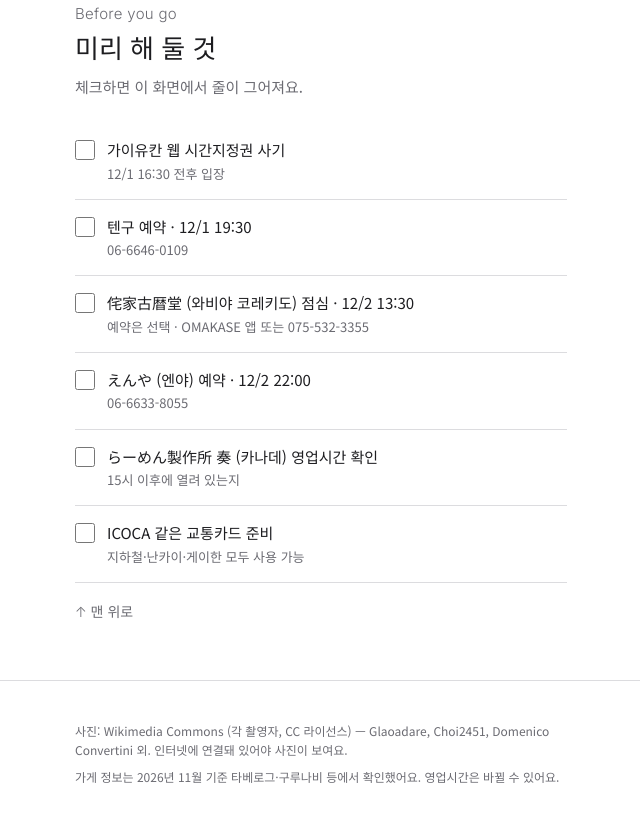
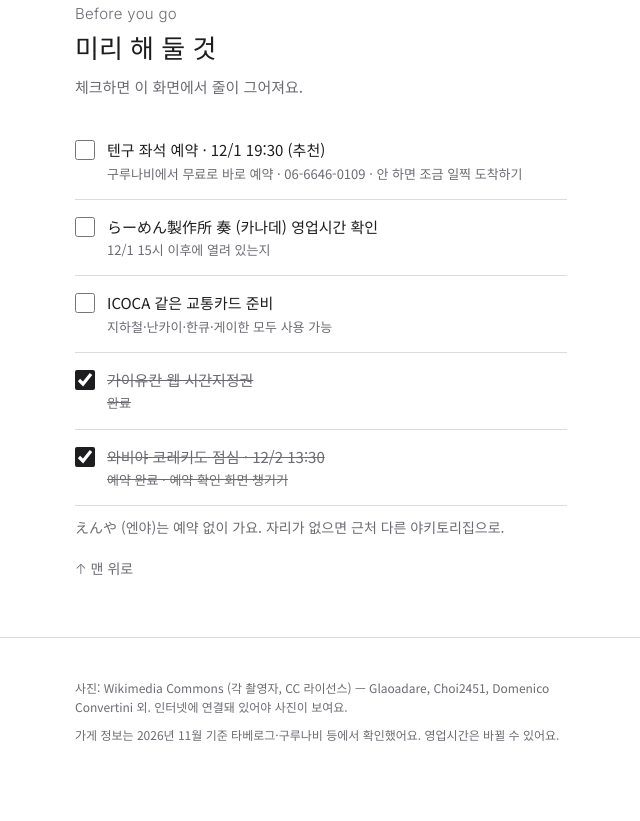
Before and after one commit to ryuretona/tona-artmug, a plain HTML site: page osaka-trip.html in a window 1280 px wide. Shown: the part 9752-10573 px from the top of the page, without its empty margins (319-959 px from the left). Drawn offline with Linux system fonts and the light colour scheme.

Commit message:
Update osaka trip checklist
Co-Authored-By: Claude Opus 5.5 <noreply@anthropic.com>
Claude-Session: https://claude.ai/code/session_01A7Lg8eDme5yMRW1H62c68M

```diff
--- a/osaka-trip.html
+++ b/osaka-trip.html
@@ -276,13 +276,13 @@ footer p+p{margin-top:8px}
   <h3>미리 해 둘 것</h3>
   <p class="lead">체크하면 이 화면에서 줄이 그어져요.</p>
   <ul class="check">
-    <li><label><input type="checkbox" id="c1"><span>가이유칸 웹 시간지정권 사기<small>12/1 16:30 전후 입장</small></span></label></li>
-    <li><label><input type="checkbox" id="c2"><span>텐구 예약 · 12/1 19:30<small>06-6646-0109</small></span></label></li>
-    <li><label><input type="checkbox" id="c3"><span>侘家古暦堂 (와비야 코레키도) 점심 · 12/2 13:30<small>예약은 선택 · OMAKASE 앱 또는 075-532-3355</small></span></label></li>
-    <li><label><input type="checkbox" id="c4"><span>えんや (엔야) 예약 · 12/2 22:00<small>06-6633-8055</small></span></label></li>
-    <li><label><input type="checkbox" id="c5"><span>らーめん製作所 奏 (카나데) 영업시간 확인<small>15시 이후에 열려 있는지</small></span></label></li>
-    <li><label><input type="checkbox" id="c6"><span>ICOCA 같은 교통카드 준비<small>지하철·난카이·게이한 모두 사용 가능</small></span></label></li>
+    <li><label><input type="checkbox" id="c2"><span>텐구 좌석 예약 · 12/1 19:30 (추천)<small>구루나비에서 무료로 바로 예약 · 06-6646-0109 · 안 하면 조금 일찍 도착하기</small></span></label></li>
+    <li><label><input type="checkbox" id="c5"><span>らーめん製作所 奏 (카나데) 영업시간 확인<small>12/1 15시 이후에 열려 있는지</small></span></label></li>
+    <li><label><input type="checkbox" id="c6"><span>ICOCA 같은 교통카드 준비<small>지하철·난카이·한큐·게이한 모두 사용 가능</small></span></label></li>
+    <li><label><input type="checkbox" id="c1" checked><span>가이유칸 웹 시간지정권<small>완료</small></span></label></li>
+    <li><label><input type="checkbox" id="c3" checked><span>와비야 코레키도 점심 · 12/2 13:30<small>예약 완료 · 예약 확인 화면 챙기기</small></span></label></li>
   </ul>
+  <p class="note">えんや (엔야)는 예약 없이 가요. 자리가 없으면 근처 다른 야키토리집으로.</p>
   <a class="top" href="#top">↑ 맨 위로</a>
 </div></section>
 </main>
@@ -298,7 +298,7 @@ footer p+p{margin-top:8px}
   let saved = {};
   try { saved = JSON.parse(localStorage.getItem('trip-check') || '{}'); } catch (e) {}
   boxes.forEach(b => {
-    if (saved[b.id]) b.checked = true;
+    if (saved[b.id]) b.checked = true; if (b.defaultChecked) b.checked = true;
     b.addEventListener('change', () => {
       saved[b.id] = b.checked;
       try { localStorage.setItem('trip-check', JSON.stringify(saved)); } catch (e) {}
```
